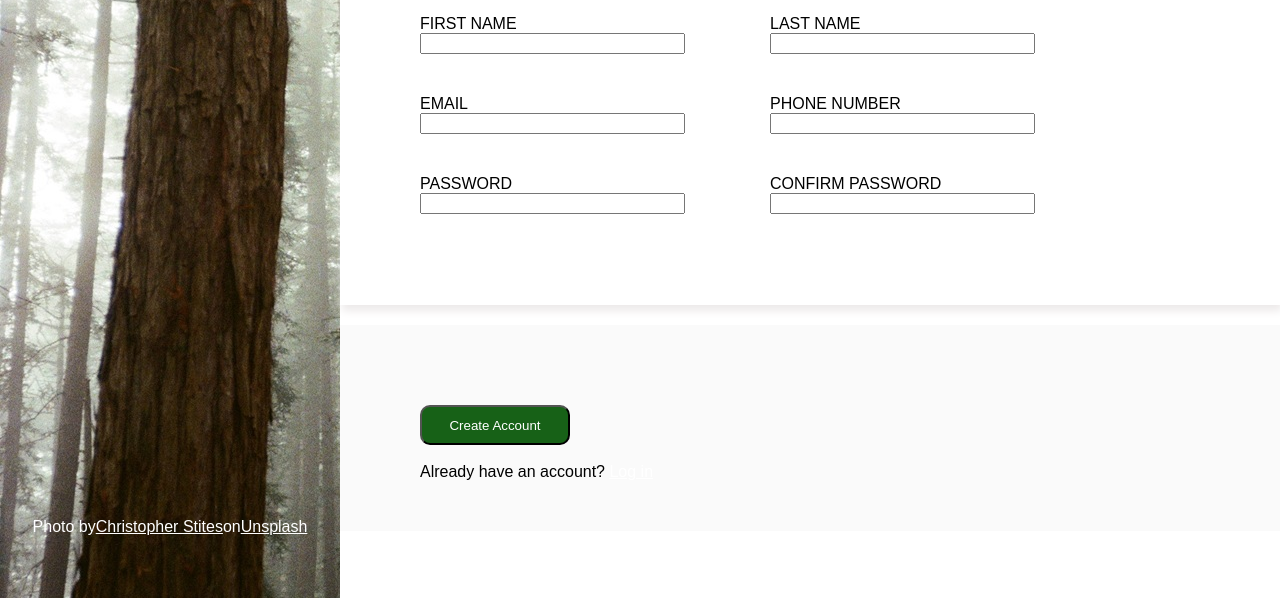
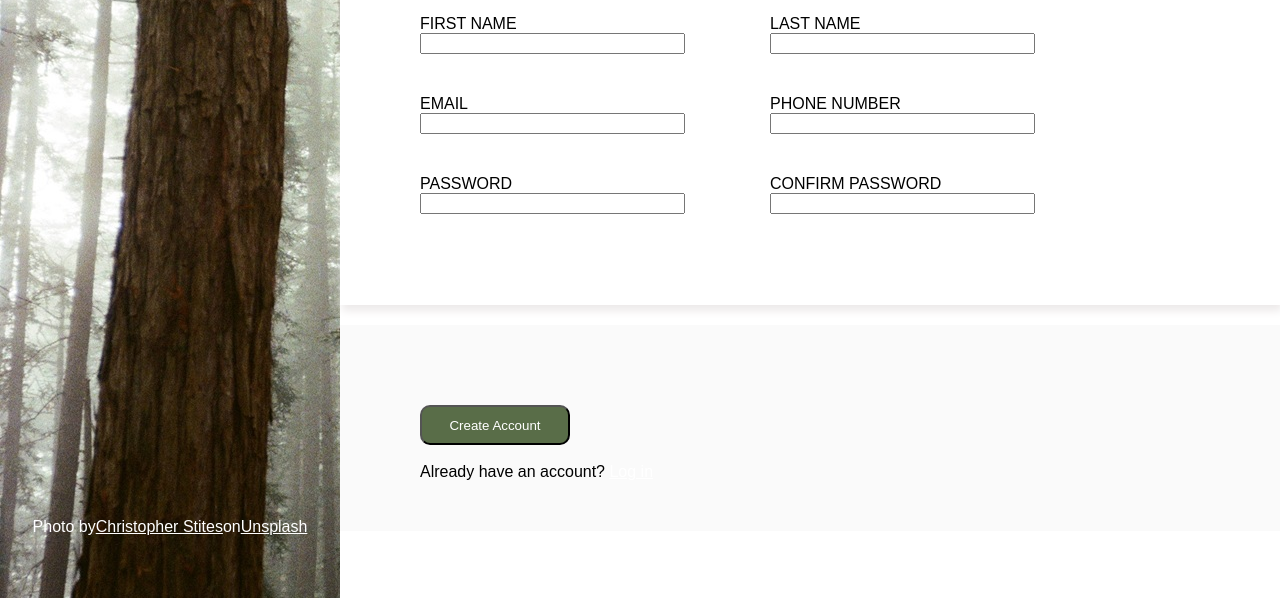
Before and after one commit to adlinling/odin_signup_form, a plain HTML site: page index.htm in a window 1280 px wide. Shown: the part 502-1100 px from the top of the page. Drawn offline with Linux system fonts and the light colour scheme.

Commit message:
Updated readme and changed button color

```diff
--- a/style.css
+++ b/style.css
@@ -72,7 +72,7 @@ form{
 
 
 button{
-    background-color:rgba(1, 82, 1, 0.907);
+    background-color:#596D48;
     color:white;
     width:150px;
     height:40px;
```
Also changed, not shown: 1 other file.
